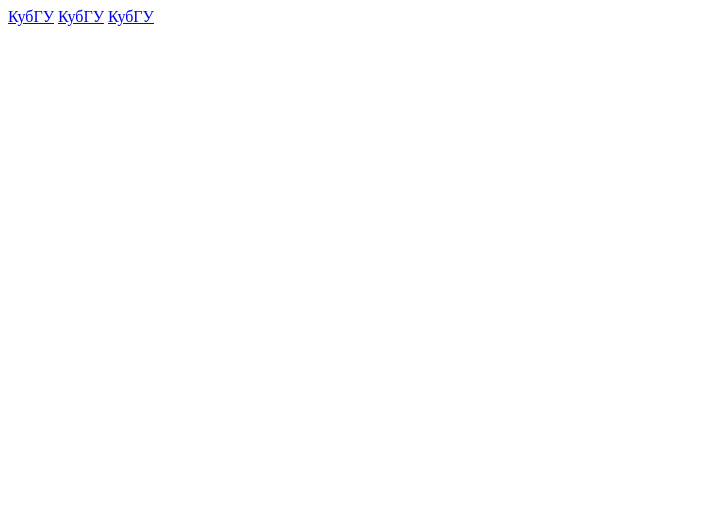
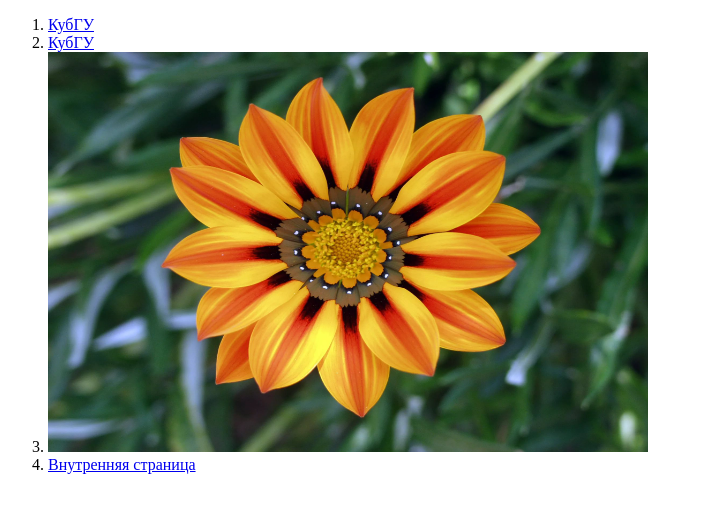
Before and after one commit to ckirill/ckirill.github.io, a plain HTML site: page index.html in a window 1280 px wide. Shown: the whole page, without its empty margins (0-703 px from the left). Drawn offline with Linux system fonts and the light colour scheme.

Commit message:
Add files via upload

```diff
--- a/index.html
+++ b/index.html
@@ -1,3 +1,20 @@
-<a href="http://kubsu.ru/">КубГУ</a>
-<a href="https://kubsu.ru/">КубГУ</a>
-<a href="https://kubsu.ru/">КубГУ</a>
+<!DOCTYPE html>
+<html lang="en">
+  <head>
+    <meta charset="UTF-8" />
+    <meta name="viewport" content="width=device-width, initial-scale=1.0" />
+    <title>My page</title>
+  </head>
+  <body>
+    <ol>
+      <li><a href="http://kubsu.ru/">КубГУ</a></li>
+      <li><a href="https://kubsu.ru/">КубГУ</a></li>
+      <li>
+        <a href="https://kubsu.ru/">
+          <img src="image.jpg" alt="Кубгу" width="600" height="400" />
+        </a>
+      </li>
+      <li><a href="second.html">Внутренняя страница</a></li>
+    </ol>
+  </body>
+</html>
```
Also changed, not shown: second.html (added, +12 -0 lines).
